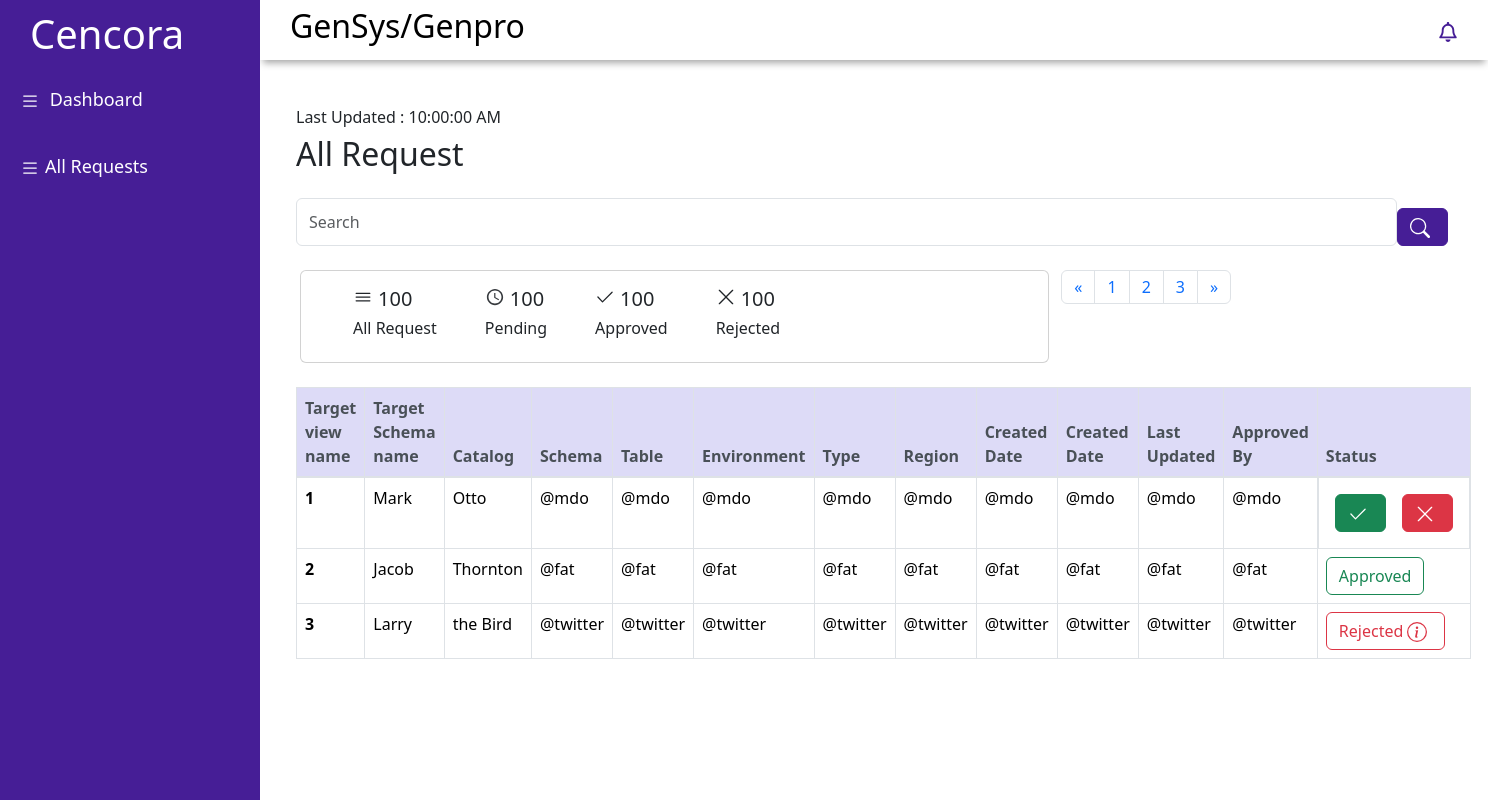
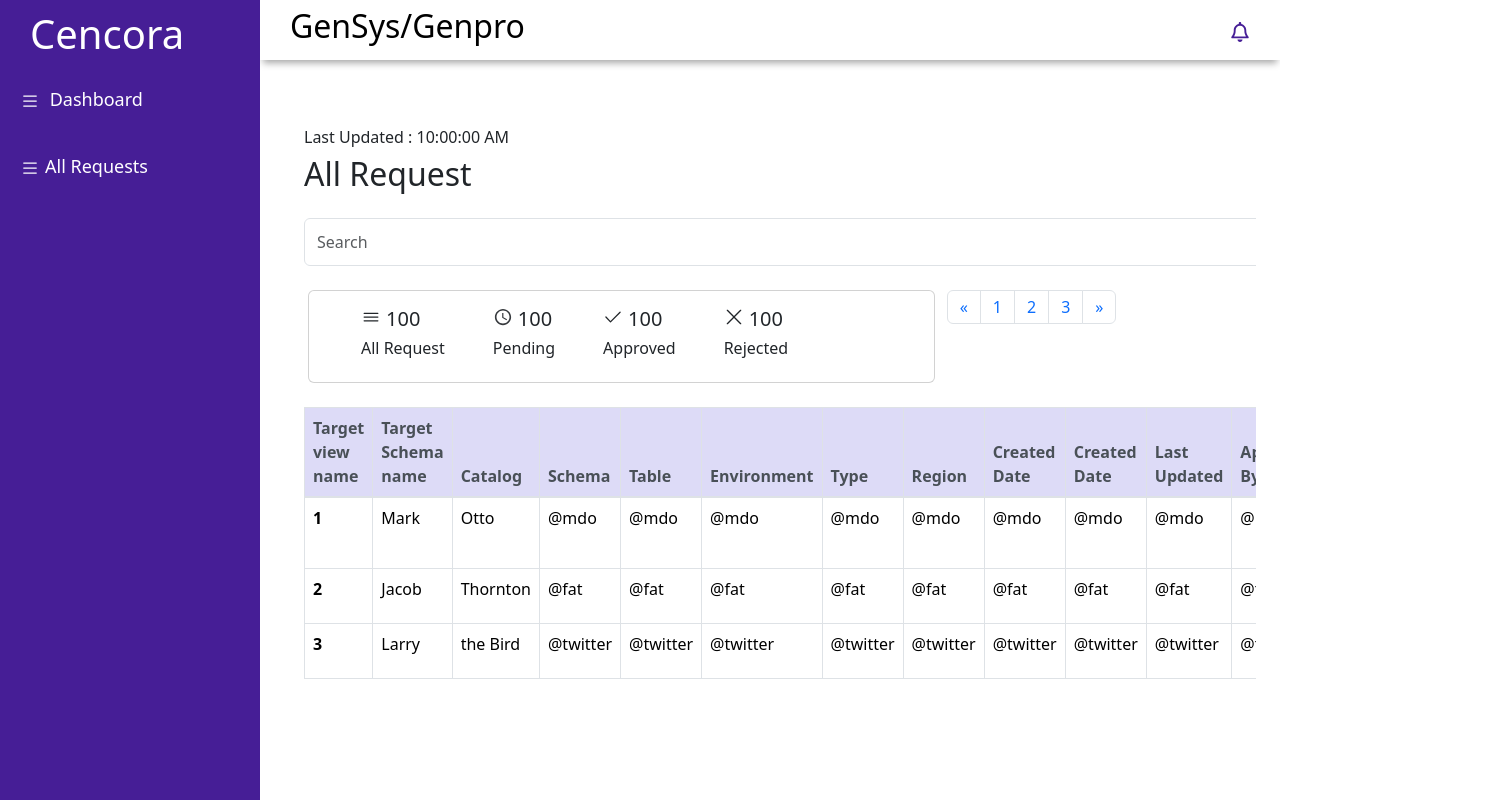
Before and after one commit to ajitshinde03/gensys_genpro_froentend, a React (Create React App) app: page /requests in a window 1280 px wide. Shown: the whole page, 1488 px wide, since content can reach past the window. Built offline with nearby package versions, Linux system fonts and the light colour scheme.

Commit message:
added class

```diff
--- a/src/pages/myView.jsx
+++ b/src/pages/myView.jsx
@@ -7,7 +7,7 @@
 
 const MyView = () => {
   return (
-    <div className="container m-4">
+    <div className="main-container m-4">
       <h6 className="mt-4">Last Updated : 10:00:00 AM</h6>
       <h2>All Request</h2>
       <div className="d-flex my-4" style={{ width: "72rem" }}>
```
